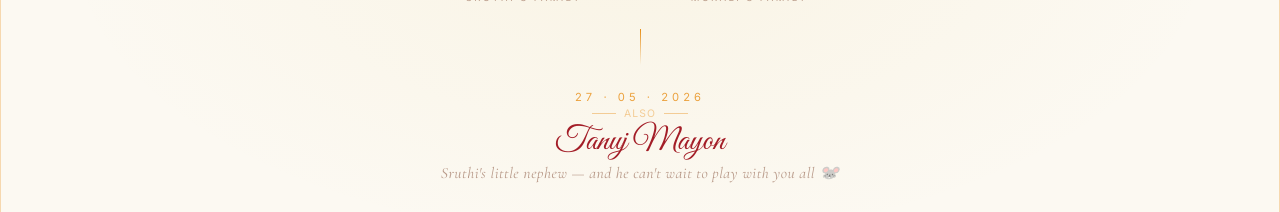
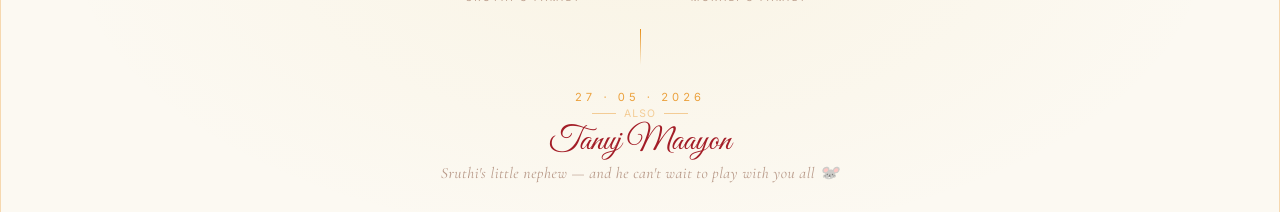
Before and after one commit to iammurali/engagement, a React (Vite) app: page / in a window 1280 px wide. Shown: the part 4500-4712 px from the top of the page. Built offline with nearby package versions, Linux system fonts and the light colour scheme.

Commit message:
Update Closing.jsx

```diff
--- a/src/components/Closing.jsx
+++ b/src/components/Closing.jsx
@@ -215,7 +215,7 @@ export default function Closing() {
                 lineHeight: 1.2,
               }}
             >
-              Tanuj Mayon
+              Tanuj Maayon
             </p>
             <p
               className="font-cormorant italic mt-1"
```
